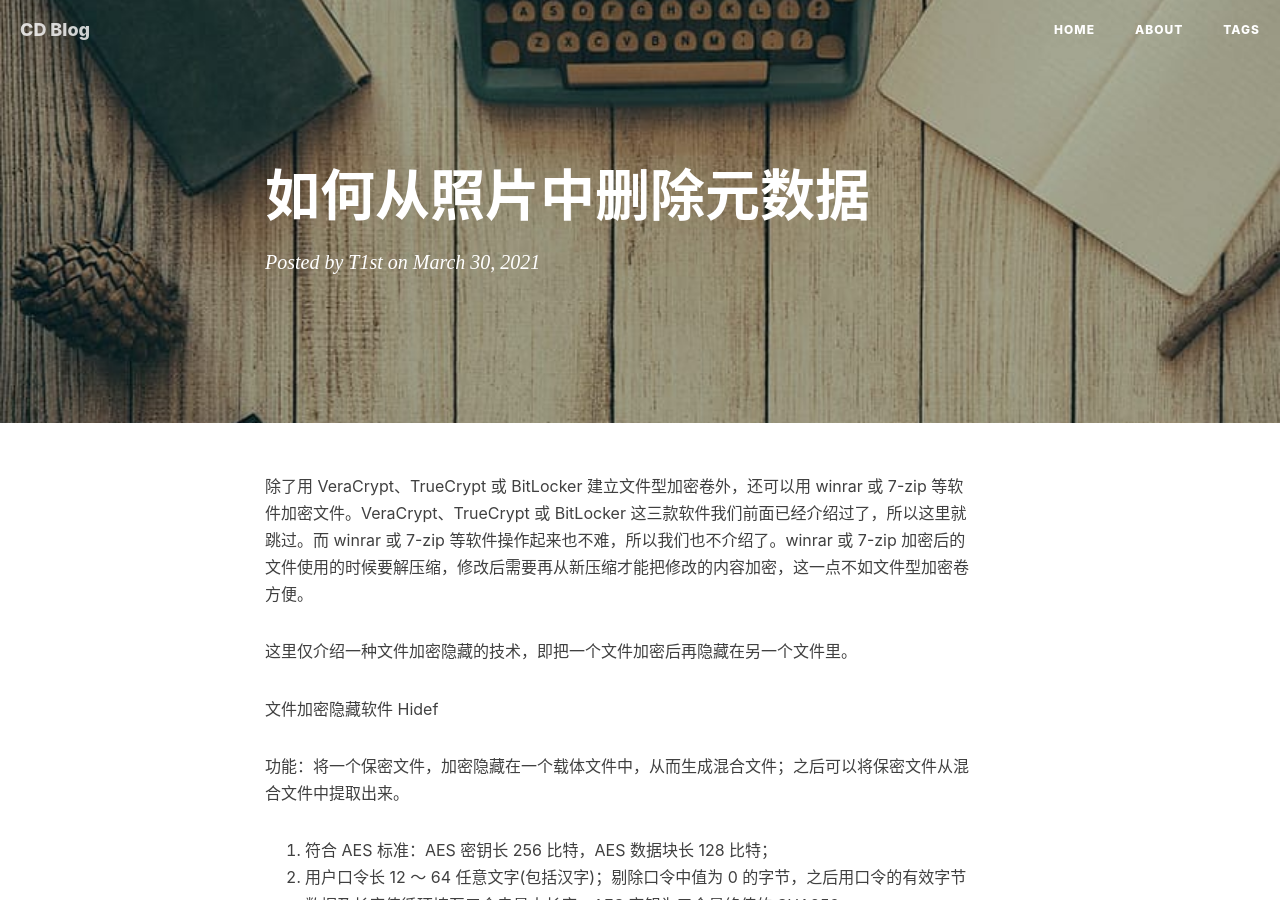
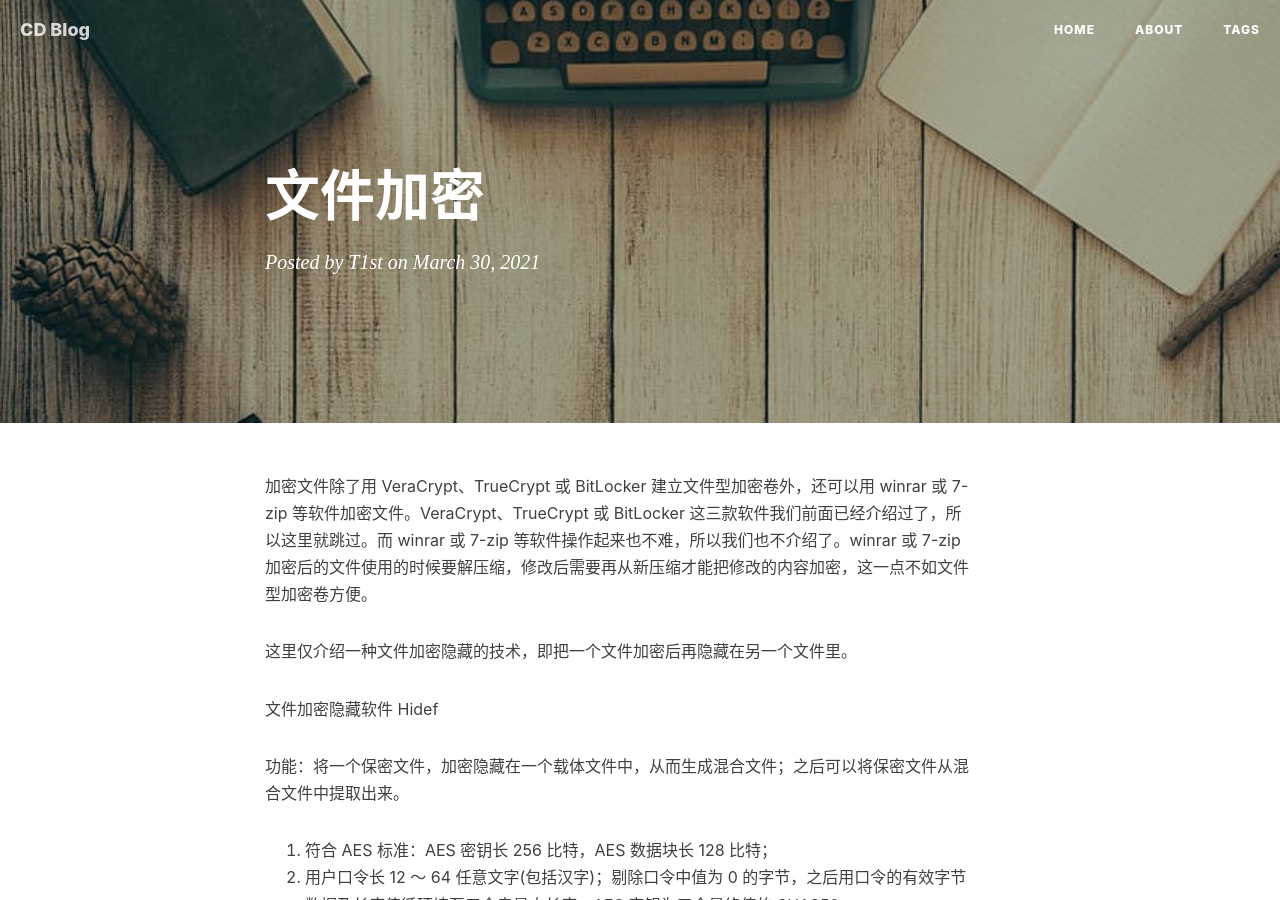
Before and after one commit to 4map/Cn0f1cd.github.io, a Jekyll site: the page built from _posts/2021-3-20-文件加密-2021.md, in a window 1280 px wide and 900 px high. Built offline with Jekyll 4.4.1, drawn with Linux system fonts in a browser that asks for light colours; nearby versions of some CDN libraries; comment, search, counter and statistics services are not loaded.

Commit message:
Create 2021-3-20-文件加密-2021.md

```diff
--- a/_posts/2021-3-20-文件加密-2021.md
+++ b/_posts/2021-3-20-文件加密-2021.md
@@ -1,11 +1,11 @@
 ---
 layout:     post
-title:      如何从照片中删除元数据
+title:      文件加密
 date:       2021.3.30
 author:     T1st
 ---
 
-除了用 VeraCrypt、TrueCrypt 或 BitLocker 建立文件型加密卷外，还可以用 winrar 或 7-zip 等软件加密文件。VeraCrypt、TrueCrypt 或 BitLocker 这三款软件我们前面已经介绍过了，所以这里就跳过。而 winrar 或 7-zip 等软件操作起来也不难，所以我们也不介绍了。winrar 或 7-zip 加密后的文件使用的时候要解压缩，修改后需要再从新压缩才能把修改的内容加密，这一点不如文件型加密卷方便。
+加密文件除了用 VeraCrypt、TrueCrypt 或 BitLocker 建立文件型加密卷外，还可以用 winrar 或 7-zip 等软件加密文件。VeraCrypt、TrueCrypt 或 BitLocker 这三款软件我们前面已经介绍过了，所以这里就跳过。而 winrar 或 7-zip 等软件操作起来也不难，所以我们也不介绍了。winrar 或 7-zip 加密后的文件使用的时候要解压缩，修改后需要再从新压缩才能把修改的内容加密，这一点不如文件型加密卷方便。
 
 这里仅介绍一种文件加密隐藏的技术，即把一个文件加密后再隐藏在另一个文件里。
 
```
